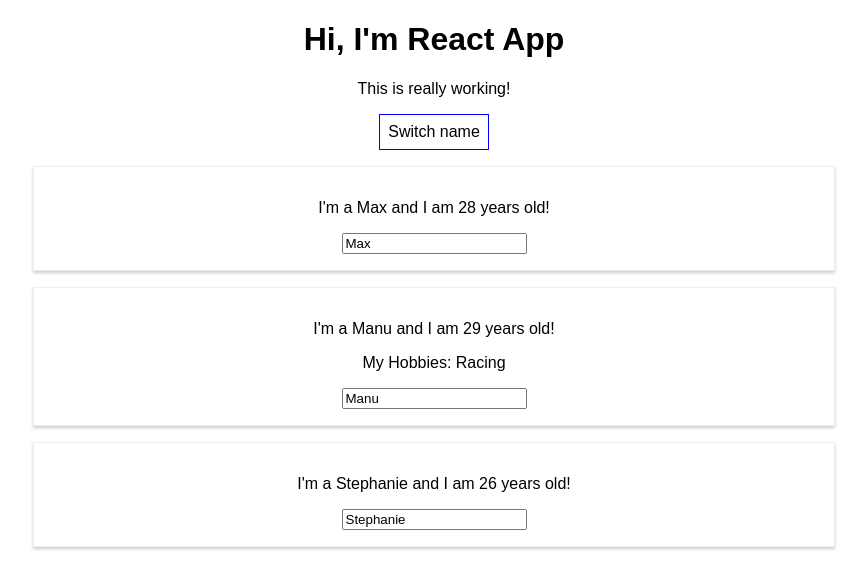
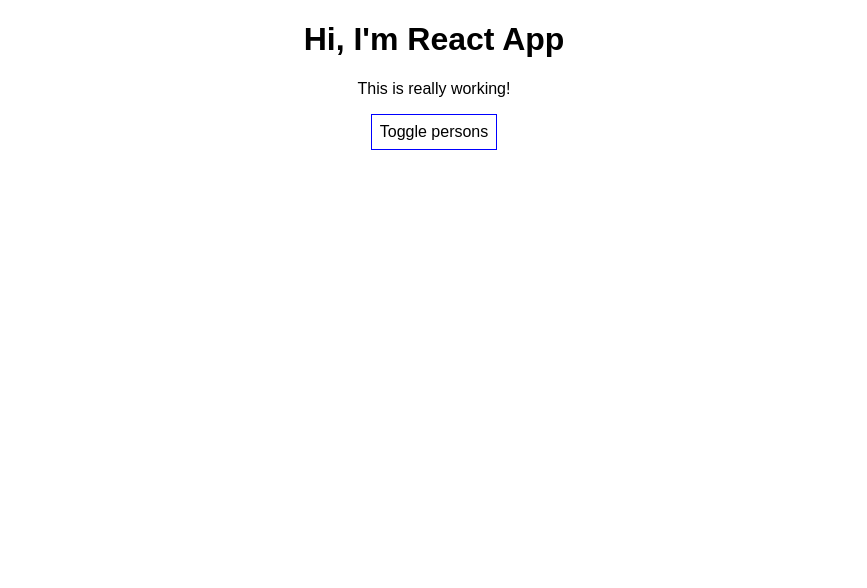
Before and after one commit to luckyluck/burger_builder, a React (Create React App) app: page / in a window 1280 px wide. Shown: the top 588 px of the page, without its empty margins (206-1073 px from the left). Built offline with nearby package versions, Linux system fonts and the light colour scheme.

Commit message:
Working with lists and conditionals.

```diff
--- a/src/App.js
+++ b/src/App.js
@@ -5,33 +5,38 @@
 class App extends Component {
     state = {
         persons: [
-            { name: 'Max', age: 28 },
-            { name: 'Manu', age: 29 },
-            { name: 'Stephanie', age: 26 }
+            { id: 'dfr44', name: 'Max', age: 28 },
+            { id: 'dff34', name: 'Manu', age: 29 },
+            { id: 'df23f', name: 'Stephanie', age: 26 }
         ],
-        otherState: 'some other value'
+        otherState: 'some other value',
+        showPersons: false
     };
 
-    switchNameHandler = (newName) => {
-        // console.log('was clicked');
-        // this.state.persons[0].name = 'Maximilian';
+    nameChangedHandler = (event, id) => {
+        const personIndex = this.state.persons.findIndex(p => p.id === id);
+        const person = {
+            ...this.state.persons[personIndex]
+        };
+        person.name = event.target.value;
+
+        const persons = this.state.persons;
+        persons[personIndex] = person;
+
+        this.setState({ persons });
+    };
+
+    togglePersonsHandler = () => {
         this.setState({
-            persons: [
-                { name: newName, age: 28 },
-                { name: 'Manu', age: 29 },
-                { name: 'Stephanie', age: 27 }
-            ]
+            showPersons: !this.state.showPersons
         });
     };
 
-    nameChangedHandler = (event) => {
-        this.setState({
-            persons: [
-                { name: 'Max', age: 28 },
-                { name: event.target.value, age: 29 },
-                { name: 'Stephanie', age: 27 }
-            ]
-        });
+    deletePersonHandler = (personIndex) => {
+        // const persons = this.state.persons.slice();
+        const persons = [...this.state.persons];
+        persons.splice(personIndex, 1);
+        this.setState({ persons });
     };
 
     render() {
@@ -43,32 +48,37 @@
             cursor: 'pointer'
         };
 
+        let persons = null;
+
+        if (this.state.showPersons) {
+            persons = (
+                <div>
+                    {this.state.persons.map((person, index) => {
+                        return <Person
+                                    click={() => this.deletePersonHandler(index)}
+                                    name={person.name}
+                                    age={person.age}
+                                    changed={(event) => this.nameChangedHandler(event, person.id)}
+                                    key={person.id}
+                                />
+                    })}
+                </div>
+            );
+        }
+
         return (
             <div className="App">
                 <h1>Hi, I'm React App</h1>
                 <p>This is really working!</p>
+
                 <button
                     style={style}
-                    onClick={() => this.switchNameHandler('Maximilian!!')}
+                    onClick={this.togglePersonsHandler}
                 >
-                    Switch name
+                    Toggle persons
                 </button>
-                <Person
-                    name={this.state.persons[0].name}
-                    age={this.state.persons[0].age}
-                />
-                <Person
-                    name={this.state.persons[1].name}
-                    age={this.state.persons[1].age}
-                    click={this.switchNameHandler.bind(this, 'Max!')}
-                    changed={this.nameChangedHandler}
-                >
-                    My Hobbies: Racing
-                </Person>
-                <Person
-                    name={this.state.persons[2].name}
-                    age={this.state.persons[2].age}
-                />
+
+                {persons}
             </div>
         );
     }
```
